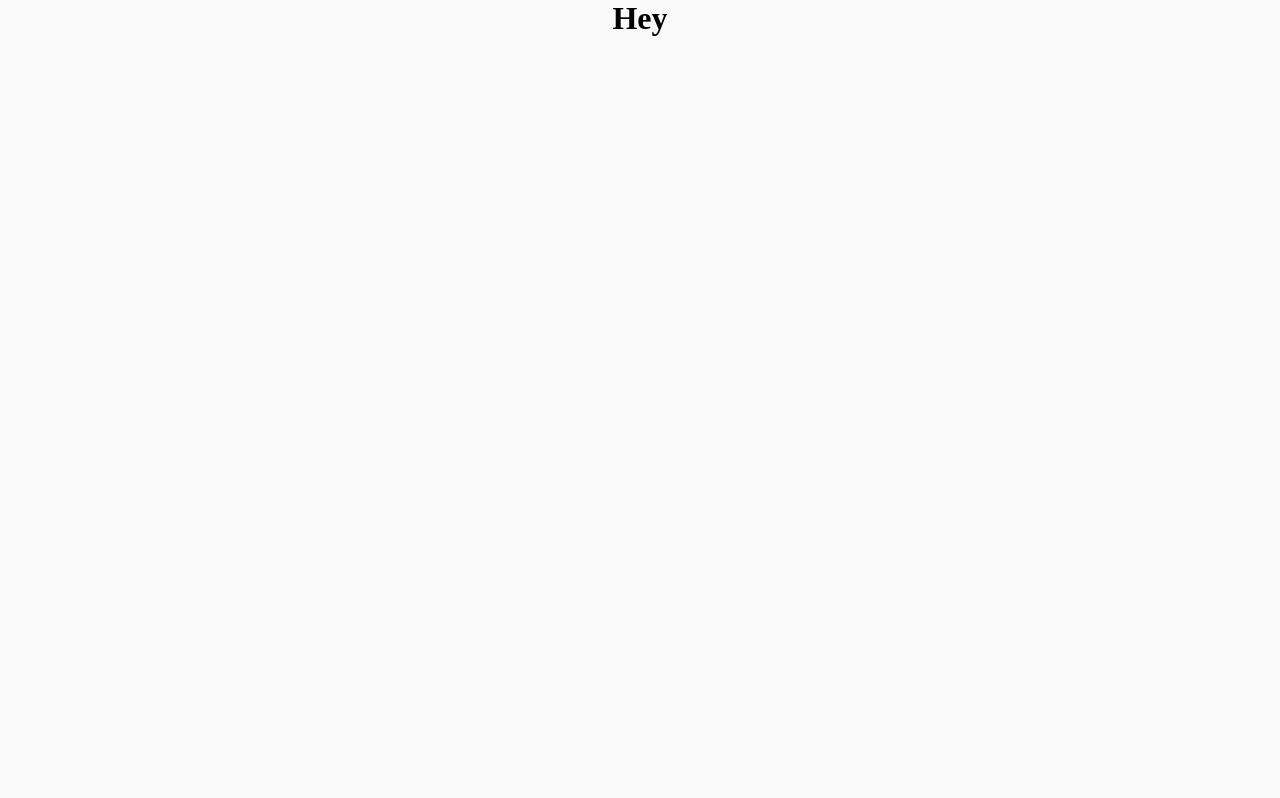
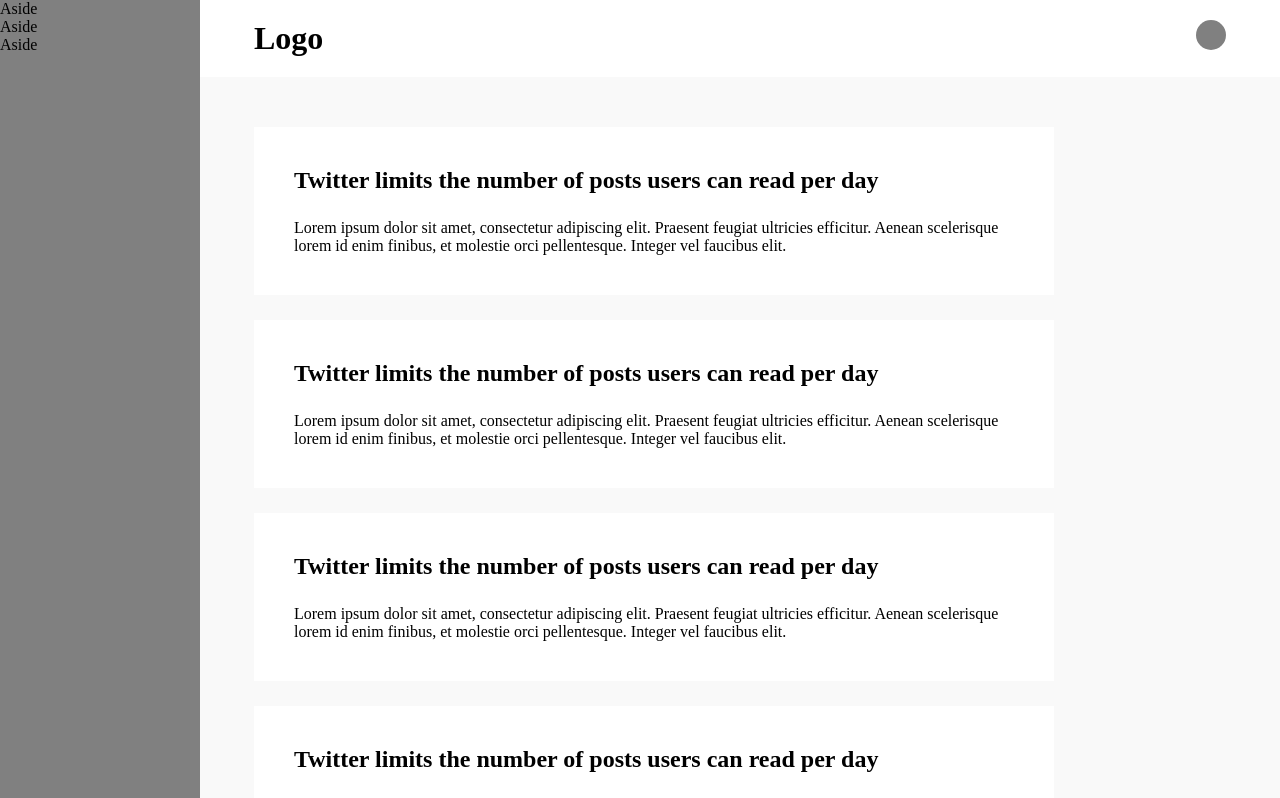
Before and after one commit to emmanuelojiji/forum, a React (Create React App) app: page / in a window 1280 px wide. Shown: the top 798 px of the page. Built offline with nearby package versions, Linux system fonts and the light colour scheme.

Commit message:
Slide in side bar created

```diff
--- a/src/App.js
+++ b/src/App.js
@@ -1,9 +1,22 @@
 import "./App.scss";
+import Card from "./Components/Card";
+import Feed from "./Components/Feed";
+import Header from "./Components/Header";
+import Sidebar from "./Components/Sidebar";
+import { useState } from "react";
 
 function App() {
-  return <div className="App">
-    <h1>Hey</h1>
-  </div>;
+  const [menuOpen, setMenuOpen] = useState(false);
+
+  return (
+    <div className="App-Sidebar-wrap">
+      <Sidebar menuOpen={menuOpen} />
+      <div className="App">
+        <Header menuOpen={menuOpen} setMenuOpen={setMenuOpen} />
+        <Feed />
+      </div>
+    </div>
+  );
 }
 
 export default App;
--- a/src/App.scss
+++ b/src/App.scss
@@ -1,5 +1,31 @@
 .App {
-  text-align: center;
-  background: #F9F9F9;
-  height: 100vh;
+  background: #f9f9f9;
+  height: 100%;
+  flex: 1;
+  transition: 0.2s ease-in-out;
+
+  @media only screen and (max-width: 600px) {
+    min-width: 100%;
+  }
 }
+
+.App-Sidebar-wrap {
+  display: flex;
+  overflow-x: hidden;
+  height: 100%;
+  position: relative;
+}
+
+/*.menu-closed {
+  @media only screen and (max-width: 600px) {
+    transform: translateX(-200px);
+    min-width: 100%;
+  }
+}
+
+.menu-open {
+  @media only screen and (max-width: 600px) {
+    transform: translateX(200px);
+    min-width: 100%;
+  }
+}*/
--- /dev/null
+++ b/src/Components/Card.js
@@ -0,0 +1,16 @@
+import "./Card.scss"
+
+const Card = () => {
+  return (
+    <div className="Card">
+      <h2>Twitter limits the number of posts users can read per day</h2>
+      <p>
+        Lorem ipsum dolor sit amet, consectetur adipiscing elit. Praesent
+        feugiat ultricies efficitur. Aenean scelerisque lorem id enim finibus,
+        et molestie orci pellentesque. Integer vel faucibus elit.
+      </p>
+    </div>
+  );
+};
+
+export default Card;
--- /dev/null
+++ b/src/Components/Card.scss
@@ -0,0 +1,14 @@
+.Card {
+  background: white;
+  width: 100%;
+  max-width: 800px;
+  padding-top: 50px;
+  padding-bottom: 50px;
+  text-align: left;
+  margin-bottom: 25px;
+  padding: 40px;
+
+  h2{
+    margin-bottom: 25px;
+  }
+}
--- /dev/null
+++ b/src/Components/Feed.js
@@ -0,0 +1,16 @@
+import "./Feed.scss";
+import Card from "./Card";
+
+const Feed = () => {
+  return (
+    <div className="Feed">
+      <Card />
+      <Card />
+      <Card />
+      <Card />
+      <Card />
+    </div>
+  );
+};
+
+export default Feed;
--- /dev/null
+++ b/src/Components/Feed.scss
@@ -0,0 +1,7 @@
+.Feed{
+    height: 100%;
+    padding-left: 5%;
+    padding-right: 5%;
+    overflow: scroll;
+
+}
--- /dev/null
+++ b/src/Components/Header.js
@@ -0,0 +1,23 @@
+import "./Header.scss";
+import { useState } from "react";
+
+const Header = ({menuOpen, setMenuOpen}) => {
+
+
+  return (
+    <header>
+      <div className="menu-logo-wrap">
+        <p
+          className="mobile-menu"
+          onClick={() => (menuOpen ? setMenuOpen(false) : setMenuOpen(true))}
+        >
+          Mobile
+        </p>
+        <h1>Logo</h1>
+      </div>
+      <div className="avatar"></div>
+    </header>
+  );
+};
+
+export default Header;
--- /dev/null
+++ b/src/Components/Header.scss
@@ -0,0 +1,28 @@
+header{
+    background: white;
+    margin-bottom: 50px;
+    padding: 20px 5%;
+    display: flex;
+    justify-content: space-between;
+    position: sticky;
+    top: 0;
+}
+
+.mobile-menu{
+    @media only screen and (min-width: 600px) {
+        display: none;
+      }
+}
+
+.menu-logo-wrap{
+    display: flex;
+    align-items: center;
+    gap: 20px;
+}
+
+.avatar{
+    width: 30px;
+    height: 30px;
+    background: grey;
+    border-radius: 1em;
+}
--- /dev/null
+++ b/src/Components/Sidebar.js
@@ -0,0 +1,13 @@
+import "./Sidebar.scss"
+
+const Sidebar = ({menuOpen}) => {
+    return(
+        <aside class={`${menuOpen ? "menu-open" : "menu-closed"}`}>
+            <p>Aside</p>
+            <p>Aside</p>
+            <p>Aside</p>
+        </aside>
+    )
+}
+
+export default Sidebar;
--- /dev/null
+++ b/src/Components/Sidebar.scss
@@ -0,0 +1,22 @@
+aside {
+  height: 100vh;
+  width: 100%;
+  max-width: 200px;
+  min-width: 200px;
+  background: grey;
+  transition: 0.3s ease-in-out;
+
+  @media only screen and (max-width: 600px) {
+    max-width: 0px;
+  }
+}
+
+@media only screen and (max-width: 600px) {
+  .menu-open {
+    min-width: 200px;
+  }
+
+  .menu-closed {
+    min-width: 0;
+  }
+}
--- a/src/index.scss
+++ b/src/index.scss
@@ -8,9 +8,11 @@ body {
   margin: 0;
   -webkit-font-smoothing: antialiased;
   -moz-osx-font-smoothing: grayscale;
+
 }
 
 html, body{
-  height: 100%;
+  height: 100vh;
   width: 100%;
+
 }
```
